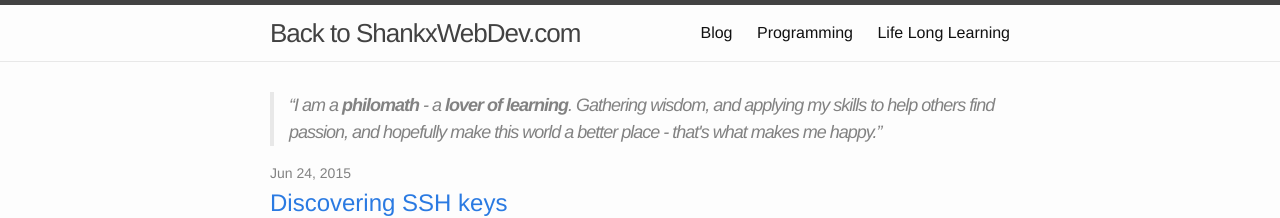
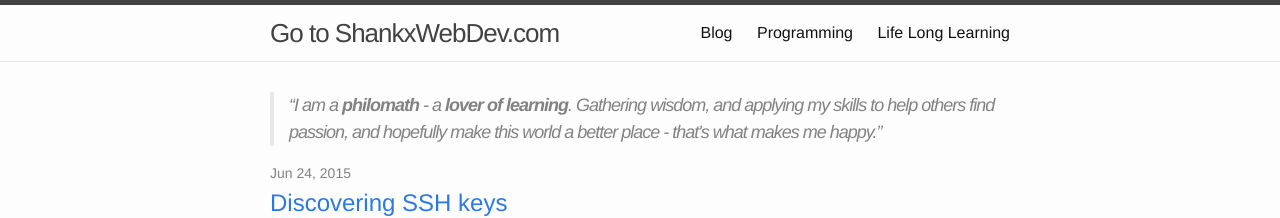
Before and after one commit to shankx50/shankx50.github.io, a Jekyll site: the page built from index.html, in a window 1280 px wide. Shown: the top 218 px of the page. Built offline with Jekyll 4.4.1, drawn with Linux system fonts in a browser that asks for light colours.

Commit message:
modified header for better integration with SWD

```diff
--- a/_includes/header.html
+++ b/_includes/header.html
@@ -2,7 +2,7 @@
 
   <div class="wrapper">
 
-    <a class="site-title" href="http://www.ShankxWebDev.com">Back to ShankxWebDev.com</a>
+    <a class="site-title" href="http://www.ShankxWebDev.com">Go to ShankxWebDev.com</a>
 
     <nav class="site-nav">
       <a href="#" class="menu-icon">
```
